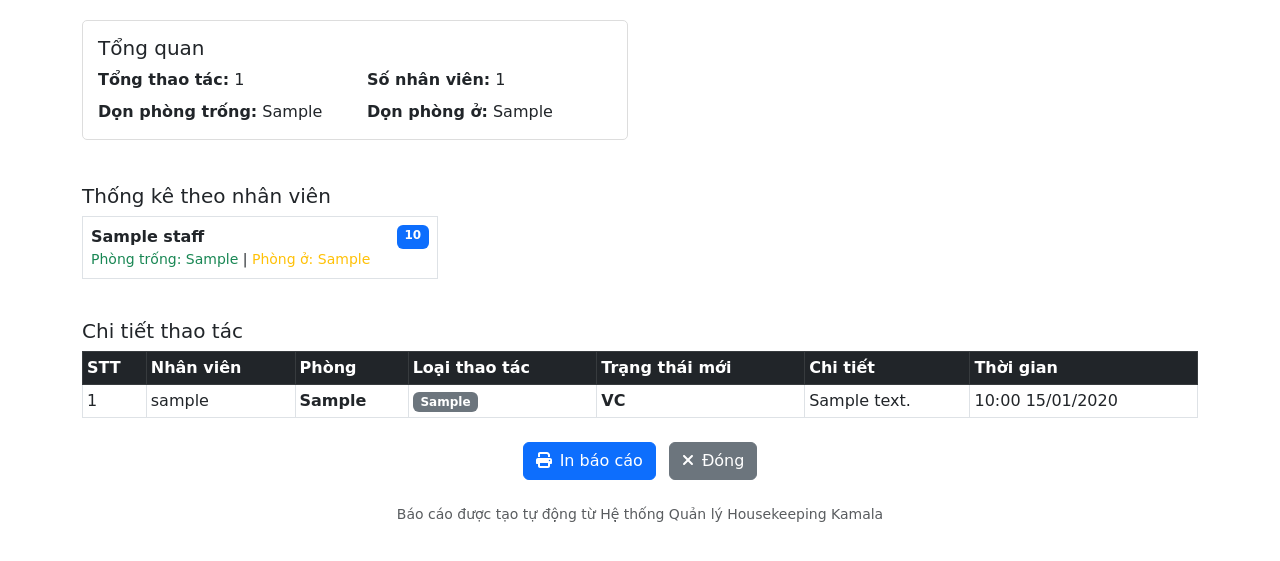
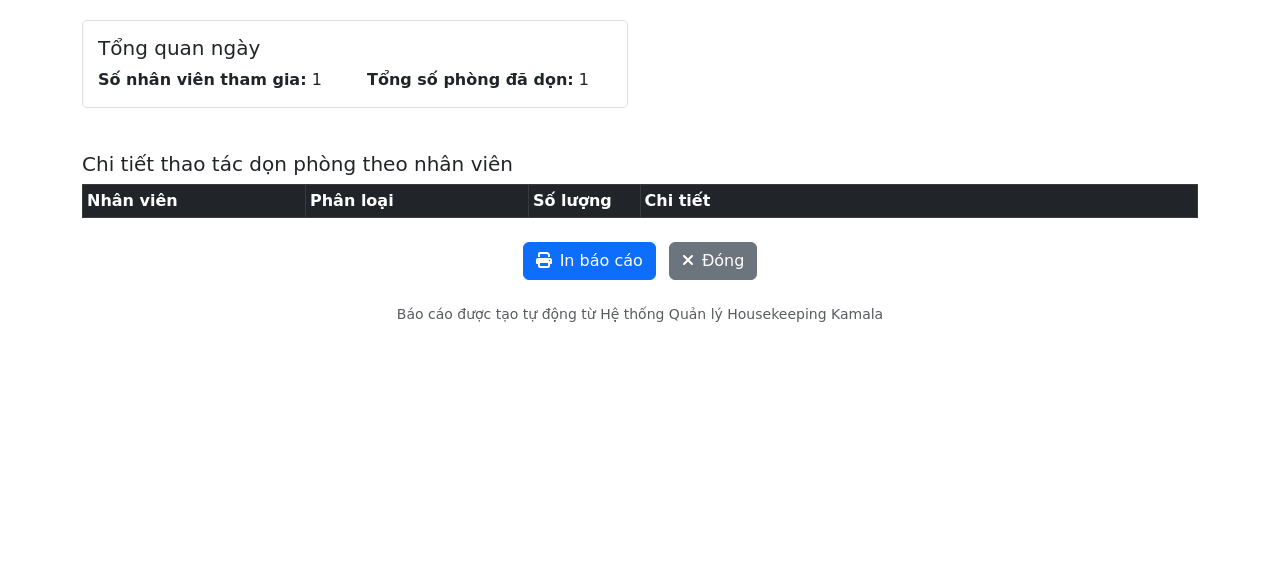
Before and after one commit to conchimbubam/Kamala_System, a Flask app: template templates/print_report.html in a window 1280 px wide. Shown: the part 135-696 px from the top of the page. Run offline with Flask 3, Linux system fonts and the light colour scheme; the template is opened without the code that fills it: most values are stand-ins (such as "Sample title", 1, 10 or a date in 2020); lists and menus that the app fills with data are empty.

Commit message:
Add files via upload

```diff
--- a/templates/print_report.html
+++ b/templates/print_report.html
@@ -48,6 +48,13 @@
         .staff-stats {
             margin-top: 15px;
         }
+        .room-list {
+            max-width: 250px;
+            word-wrap: break-word;
+        }
+        .category-badge {
+            font-size: 0.85em;
+        }
     </style>
 </head>
 <body>
@@ -61,92 +68,106 @@
             </div>
         </div>
 
-        <!-- Summary Statistics -->
+        <!-- Tổng quan ngày -->
         <div class="row mb-4">
             <div class="col-md-6">
                 <div class="summary-card">
-                    <h5>Tổng quan</h5>
+                    <h5>Tổng quan ngày</h5>
                     <div class="row">
                         <div class="col-6">
-                            <strong>Tổng thao tác:</strong> {{ statistics.total_actions }}
+                            <strong>Số nhân viên tham gia:</strong> {{ statistics.staff_stats|length }}
                         </div>
                         <div class="col-6">
-                            <strong>Số nhân viên:</strong> {{ statistics.staff_stats|length }}
-                        </div>
-                    </div>
-                    <div class="row mt-2">
-                        <div class="col-6">
-                            <strong>Dọn phòng trống:</strong> {{ statistics.action_types.get('dọn phòng trống', 0) }}
-                        </div>
-                        <div class="col-6">
-                            <strong>Dọn phòng ở:</strong> {{ statistics.action_types.get('dọn phòng ở', 0) }}
+                            <strong>Tổng số phòng đã dọn:</strong> {{ statistics.total_actions }}
                         </div>
                     </div>
                 </div>
             </div>
         </div>
 
-        <!-- Staff Statistics -->
-        {% if statistics.staff_stats %}
-        <div class="staff-stats">
-            <h5>Thống kê theo nhân viên</h5>
-            <div class="row">
-                {% for staff, stats in statistics.staff_stats.items() %}
-                <div class="col-md-4 mb-3">
-                    <div class="border p-2">
-                        <div class="d-flex justify-content-between">
-                            <strong>{{ staff }}</strong>
-                            <span class="badge bg-primary">{{ stats.total }}</span>
-                        </div>
-                        <div class="small">
-                            <span class="text-success">Phòng trống: {{ stats['dọn phòng trống'] }}</span> |
-                            <span class="text-warning">Phòng ở: {{ stats['dọn phòng ở'] }}</span>
-                        </div>
-                    </div>
-                </div>
-                {% endfor %}
-            </div>
-        </div>
-        {% endif %}
-
-        <!-- Report Table -->
-        <h5 class="mt-4">Chi tiết thao tác</h5>
+        <!-- Báo cáo chi tiết theo nhân viên -->
+        <h5 class="mt-4">Chi tiết thao tác dọn phòng theo nhân viên</h5>
         <table class="table table-bordered table-sm">
             <thead class="table-dark">
                 <tr>
-                    <th>STT</th>
-                    <th>Nhân viên</th>
-                    <th>Phòng</th>
-                    <th>Loại thao tác</th>
-                    <th>Trạng thái mới</th>
-                    <th>Chi tiết</th>
-                    <th>Thời gian</th>
+                    <th width="20%">Nhân viên</th>
+                    <th width="20%">Phân loại</th>
+                    <th width="10%">Số lượng</th>
+                    <th width="50%">Chi tiết</th>
                 </tr>
             </thead>
             <tbody>
                 {% if report_data %}
+                    {# Nhóm dữ liệu theo nhân viên và phân loại #}
+                    {% set grouped_data = {} %}
                     {% for item in report_data %}
-                    <tr>
-                        <td>{{ loop.index }}</td>
-                        <td>{{ item.user_name }}</td>
-                        <td><strong>{{ item.room_no }}</strong></td>
-                        <td>
-                            {% if item.action_type == 'dọn phòng trống' %}
-                                <span class="badge bg-success">{{ item.action_type }}</span>
-                            {% elif item.action_type == 'dọn phòng ở' %}
-                                <span class="badge bg-warning text-dark">{{ item.action_type }}</span>
-                            {% else %}
-                                <span class="badge bg-secondary">{{ item.action_type }}</span>
+                        {% set staff_name = item.user_name %}
+                        {% set category = '' %}
+
+                        {# Xác định phân loại theo logic #}
+                        {% if item.action_type == 'dọn phòng trống' and item.new_status == 'VC' %}
+                            {% set category = 'VD' %}
+                        {% elif item.action_type == 'dọn phòng ở' and item.new_status == 'OC' %}
+                            {% set category = 'OD' %}
+                        {% elif item.action_type == 'dọn phòng ở' and item.new_status == 'DND' %}
+                            {% set category = 'DND' %}
+                        {% elif item.action_type == 'dọn phòng ở' and item.new_status == 'NN' %}
+                            {% set category = 'NN' %}
+                        {% endif %}
+
+                        {% if category and category != '' %}
+                            {% if staff_name not in grouped_data %}
+                                {% set _ = grouped_data.update({staff_name: {}}) %}
                             {% endif %}
-                        </td>
-                        <td><strong>{{ item.new_status.upper() }}</strong></td>
-                        <td>{{ item.action_detail }}</td>
-                        <td>{{ item.timestamp.strftime('%H:%M %d/%m/%Y') }}</td>
-                    </tr>
+
+                            {% if category not in grouped_data[staff_name] %}
+                                {% set _ = grouped_data[staff_name].update({category: {'count': 0, 'rooms': []}}) %}
+                            {% endif %}
+
+                            {% set _ = grouped_data[staff_name][category]['rooms'].append(item.room_no) %}
+                            {% set _ = grouped_data[staff_name][category].update({'count': grouped_data[staff_name][category]['count'] + 1}) %}
+                        {% endif %}
+                    {% endfor %}
+
+                    {# Hiển thị dữ liệu đã nhóm #}
+                    {% for staff_name, categories in grouped_data.items() %}
+                        {% set row_count = categories|length %}
+                        {% set first_row = true %}
+
+                        {% for category_name in ['VD', 'OD', 'DND', 'NN'] %}
+                            {% if category_name in categories %}
+                                <tr>
+                                    {% if first_row %}
+                                        <td rowspan="{{ row_count }}" style="vertical-align: top;">
+                                            <strong>{{ staff_name }}</strong>
+                                        </td>
+                                        {% set first_row = false %}
+                                    {% endif %}
+
+                                    <td>
+                                        {% if category_name == 'VD' %}
+                                            <span class="badge bg-success category-badge">Dọn phòng trống (VD)</span>
+                                        {% elif category_name == 'OD' %}
+                                            <span class="badge bg-warning text-dark category-badge">Dọn phòng ở (OD)</span>
+                                        {% elif category_name == 'DND' %}
+                                            <span class="badge bg-info text-dark category-badge">DND</span>
+                                        {% elif category_name == 'NN' %}
+                                            <span class="badge bg-secondary category-badge">NN</span>
+                                        {% endif %}
+                                    </td>
+
+                                    <td><strong>{{ categories[category_name]['count'] }}</strong></td>
+
+                                    <td class="room-list">
+                                        {{ categories[category_name]['rooms']|join(', ') }}
+                                    </td>
+                                </tr>
+                            {% endif %}
+                        {% endfor %}
                     {% endfor %}
                 {% else %}
                     <tr>
-                        <td colspan="7" class="text-center text-muted py-3">
+                        <td colspan="4" class="text-center text-muted py-3">
                             Không có dữ liệu báo cáo trong khoảng thời gian từ 8h15 đến hiện tại
                         </td>
                     </tr>
```
